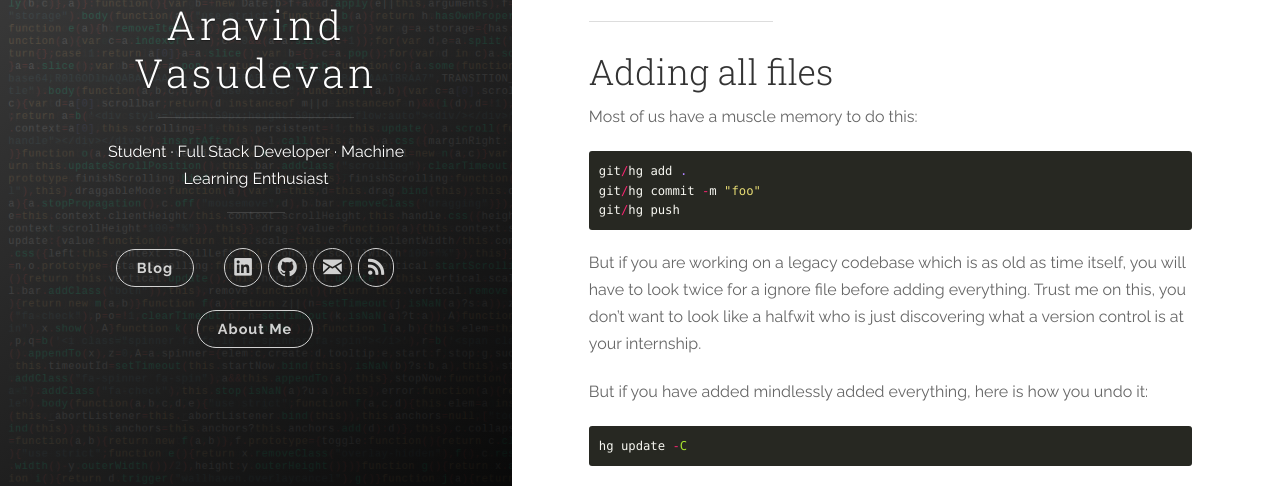
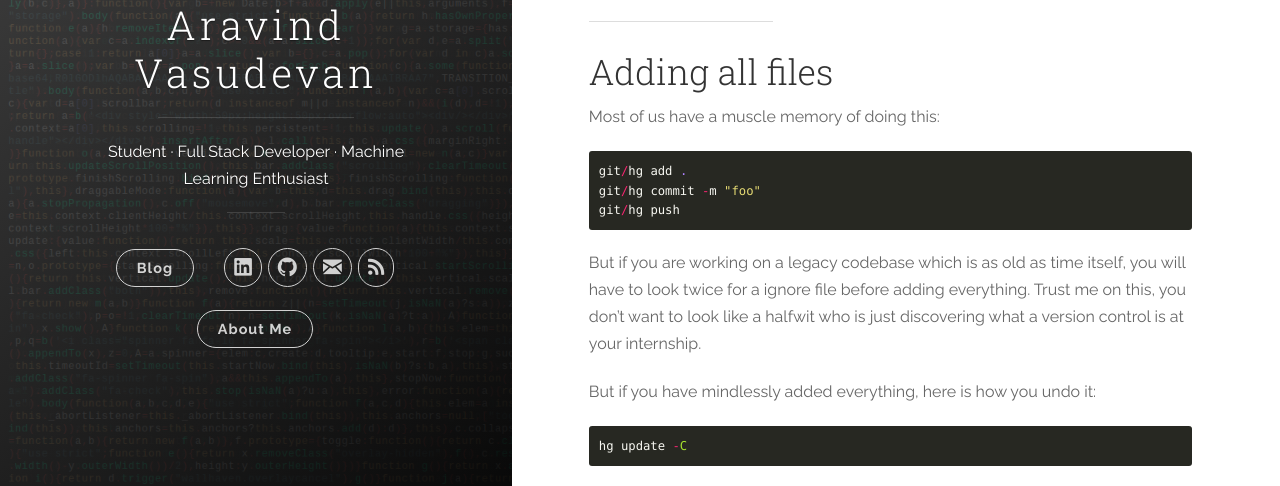
Before and after one commit to AravindVasudev/AravindVasudev.github.io, a Jekyll site: the page built from _posts/2018-03-12-undoing-screw-ups-in-hg.md, in a window 1280 px wide and 900 px high. Shown: the part 336-822 px from the top of the window. Built offline with Jekyll 4.4.1, drawn with Linux system fonts in a browser that asks for light colours; comment, search, counter and statistics services are not loaded.

Commit message:
Fixed typos

````diff
--- a/_posts/2018-03-12-undoing-screw-ups-in-hg.md
+++ b/_posts/2018-03-12-undoing-screw-ups-in-hg.md
@@ -12,7 +12,7 @@ my internship is nearing, I'm making a list of fixes that I learned during this
 --------------------------------------------------------------------------------
 
 ## Adding all files
-Most of us have a muscle memory to do this:
+Most of us have a muscle memory of doing this:
 
 ```php
 git/hg add .
@@ -24,7 +24,7 @@ will have to look twice for a ignore file before adding everything. Trust me on
 you don't want to look like a halfwit who is just discovering what a version control is
 at your internship.
 
-But if you have added mindlessly added everything, here is how you undo it:
+But if you have mindlessly added everything, here is how you undo it:
 
 ```php
 hg update -C
````
